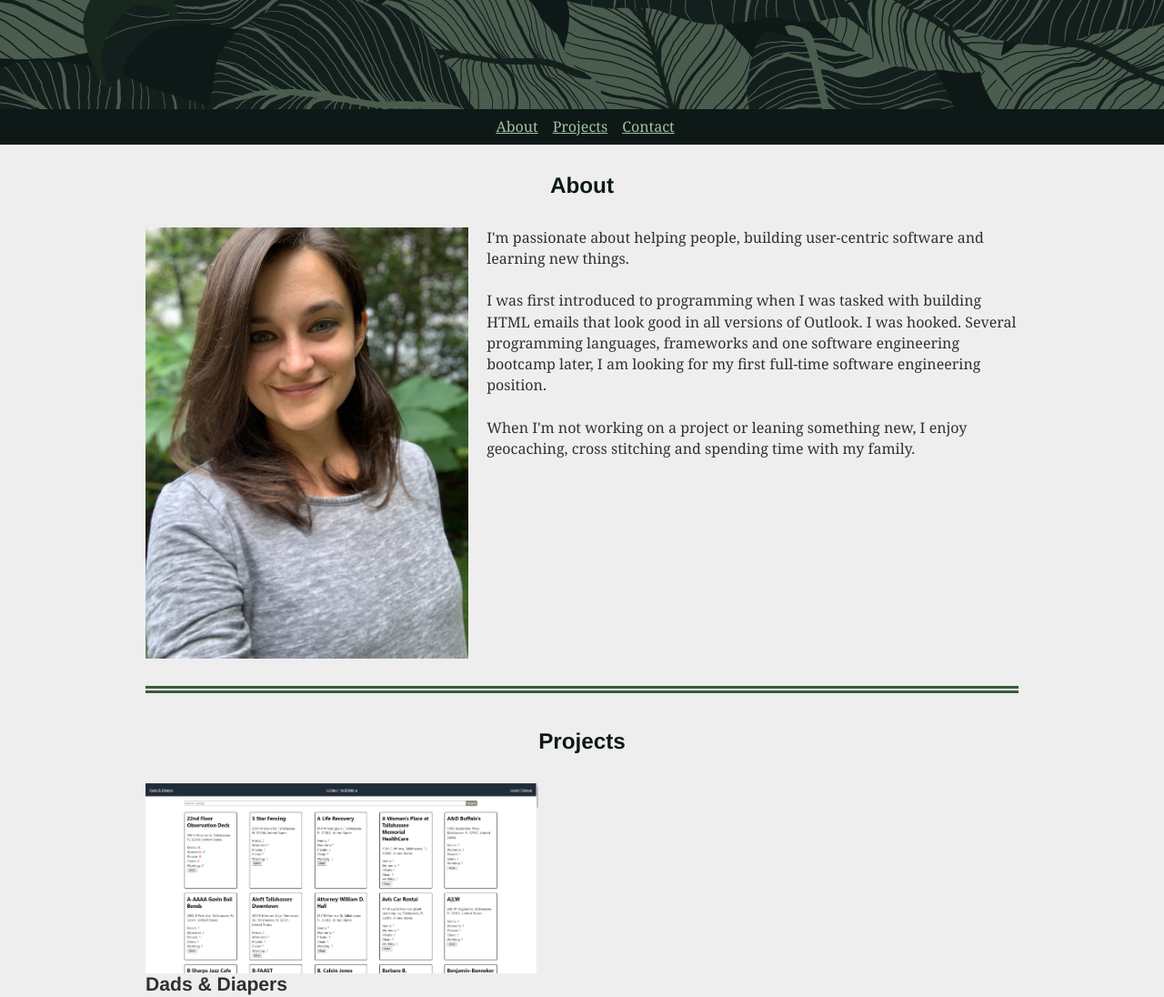
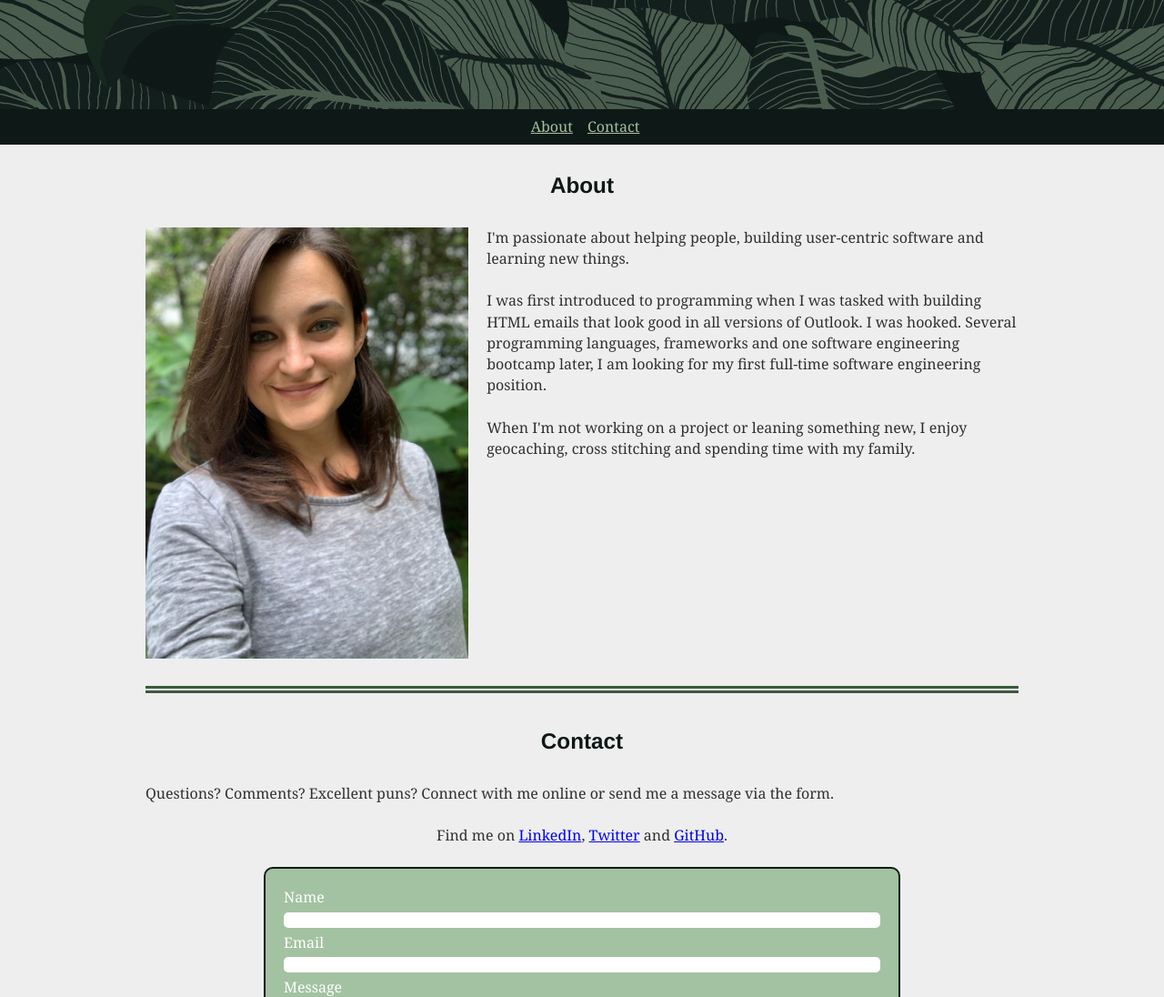
Before and after one commit to LizLaffitte/personal-portfolio, a Gatsby site: page / in a window 1280 px wide. Shown: the part 180-1276 px from the top of the page at 91% size. Built offline with nearby package versions, Linux system fonts and the light colour scheme; Gatsby itself is replaced by a stand-in of ours.

Commit message:
Hide project section for now.

```diff
--- a/src/components/layout.js
+++ b/src/components/layout.js
@@ -20,7 +20,7 @@ export default function Layout({children}){
             <nav>
                 <ul style={{listStyle: `none`,marginBottom:`0px`}}>
                     <ListLink to="#about">About</ListLink>
-                    <ListLink to="#projects">Projects</ListLink>
+                    {/* <ListLink to="#projects">Projects</ListLink> */}
                     <ListLink to="#contact">Contact</ListLink>
 
                 </ul>
--- a/src/pages/index.js
+++ b/src/pages/index.js
@@ -21,7 +21,7 @@ export default function Home() {
           </div>
       </div>
     </InnerSection>
-    <InnerSection sectionId="projects" >
+    {/* <InnerSection sectionId="projects" >
       <h2>Projects</h2>
       <div class="flx">
         <Project >
@@ -31,7 +31,7 @@ export default function Home() {
             <a href="https://dads-and-diapers.herokuapp.com/" target="_blank">Live</a>
         </Project>
       </div>
-    </InnerSection>
+    </InnerSection> */}
     <InnerSection sectionId="contact" >
     <h2>Contact</h2>
     <p>Questions? Comments? Excellent puns? Connect with me online or send me a message via the form.</p>
```
